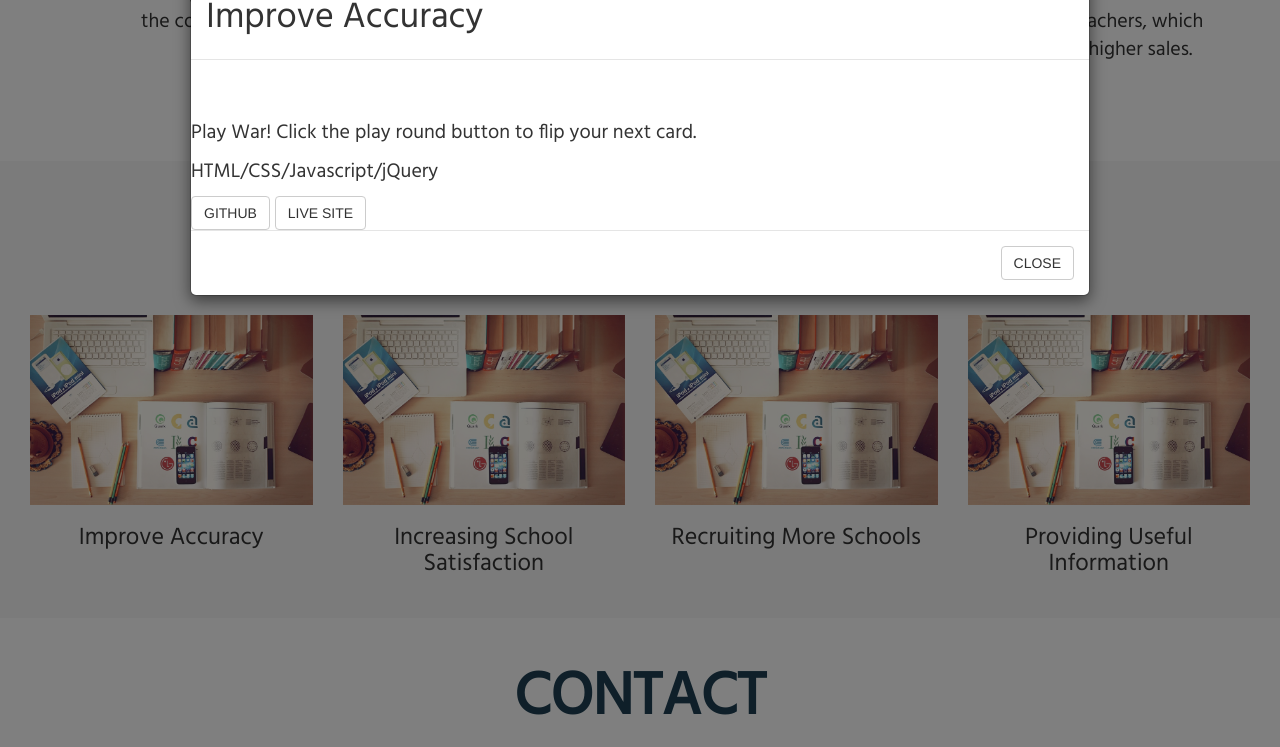
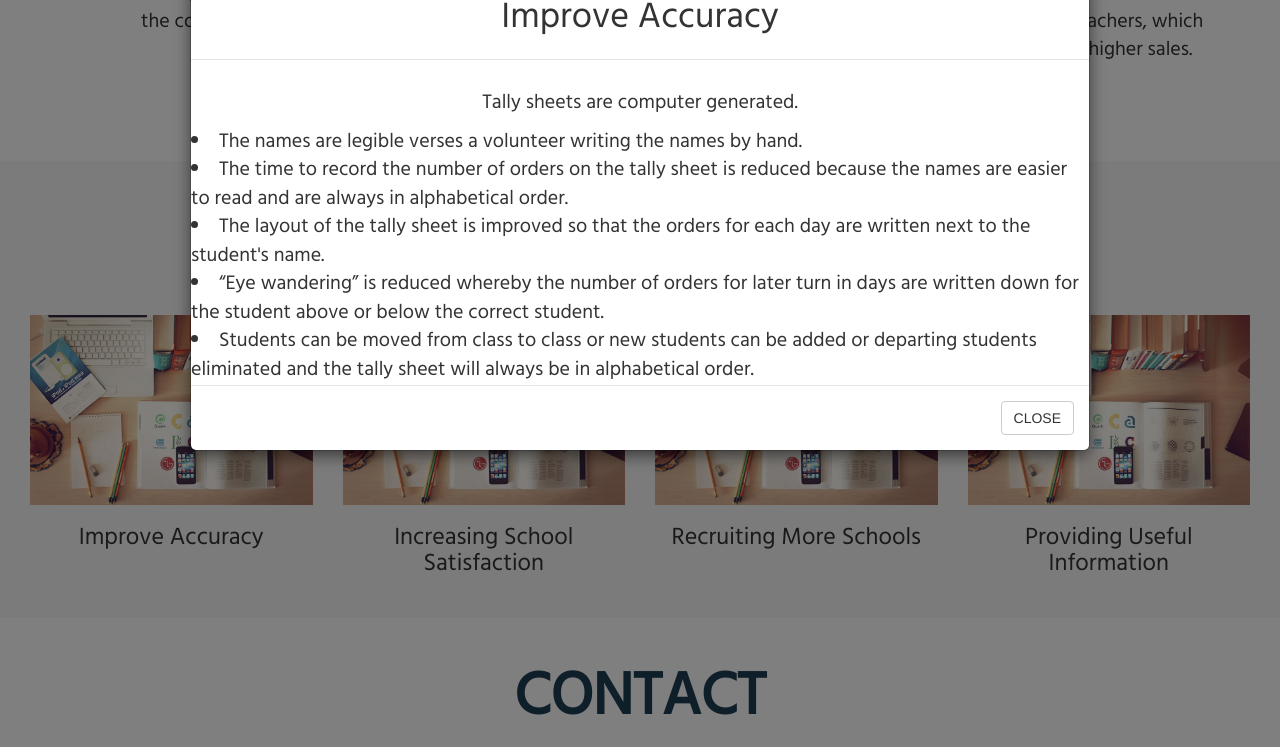
Before and after one commit to KierstonHill83/MSRS, a website: page client/views/index.html in a window 1280 px wide. Both pictures are taken after a click on the picture 171 px from the left and 1900 px from the top of the page. Shown: the part 1491-2238 px from the top of the page. Drawn offline with nearby package versions, Linux system fonts and the light colour scheme; some packages are replaced by stand-ins of ours.

Commit message:
Updated modal

```diff
--- a/client/views/partials/home.html
+++ b/client/views/partials/home.html
@@ -52,6 +52,7 @@
 
 <br>
 
+<!-- About Section -->
 <section id="about" class="about-section">
   <div class="container">
     <div class="row">
@@ -91,8 +92,8 @@
 
 <br>
 
+<!-- Services Section -->
 <section id="services" class="services-section">
-  <!-- <div class="container"> -->
   <div class="row">
     <div class="col-md-12">
       <h1 class="header">SERVICES</h1>
@@ -124,9 +125,6 @@
             <h3 class="center">Providing Useful Information</h3>
           </div>
         </div>
-        <!-- </div> -->
-        <!-- <br> -->
-        <!-- <div class="row"> -->
         <div class="col-md-3 services-item service-left">
           <a href="#servicesModal1" class="services-link" data-toggle="modal">
             <div class="services-hover">
@@ -156,31 +154,26 @@
       </div>
     </div>
   </div>
-  <!-- </div> -->
 </section>
 
-<!-- Improve Accuracy -->
+<!-- Improve Accuracy Modal -->
 <div class="modal fade in" id="accuracyModal" tabindex="-1" role="dialog" aria-labelledby="myModalLabel" aria-hidden="false">
   <div class="modal-dialog modal-lg" role="document">
     <div class="modal-content">
       <div class="modal-header">
         <button type="button" class="close" data-dismiss="modal" aria-label="Close"></button>
-        <h1 class="modal-title" id="accuracyModal">Improve Accuracy</h1>
+        <h1 class="modal-title center" id="accuracyModal">Improve Accuracy</h1>
       </div>
-      <div class="modal-body">
-        <div class="modal-img-div">
-          <!-- <img src="/img/war1.png" alt="War" class="modal-image">
-          <img src="/img/war2.png" alt="War" class="modal-image"> -->
-        </div>
+      <!-- <div class="modal-body"> -->
         <br>
-      </div>
+      <!-- </div> -->
       <div>
-        <p class="game-info">Play War! Click the play round button to flip your next card.</p>
-        <p class="game-technologies">HTML/CSS/Javascript/jQuery</p>
-        <div class="btns">
-          <a type="button" class="btn btn-default btn-md portofolio-btn" href="//github.com/KierstonHill83/group-war-game">Github</a>
-          <a type="button" class="btn btn-default btn-md portfolio-btn" href="//kierstonhill83.github.io/group-war-game/">Live Site</a>
-        </div>
+        <p class="center">Tally sheets are computer generated.</p>
+        <li>The names are legible verses a volunteer writing the names by hand.</li>
+        <li>The time to record the number of orders on the tally sheet is reduced because the names are easier to read and are always in alphabetical order.</li>
+        <li>The layout of the tally sheet is improved so that the orders for each day are written next to the student's name.</li>
+        <li>“Eye wandering” is reduced whereby the number of orders for later turn in days are written down for the student above or below the correct student.</li>
+        <li>Students can be moved from class to class or new students can be added or departing students eliminated and the tally sheet will always be in alphabetical order.</li>
       </div>
       <div class="modal-footer">
         <button type="button" class="btn btn-default" data-dismiss="modal">Close</button>
@@ -191,6 +184,7 @@
 
 <br>
 
+<!-- Contact Section -->
 <section id="contact" class="contact-section">
   <div class="container">
     <h1 class="header">CONTACT</h1>
```
Lines whose indentation alone changed are shown as unchanged.
